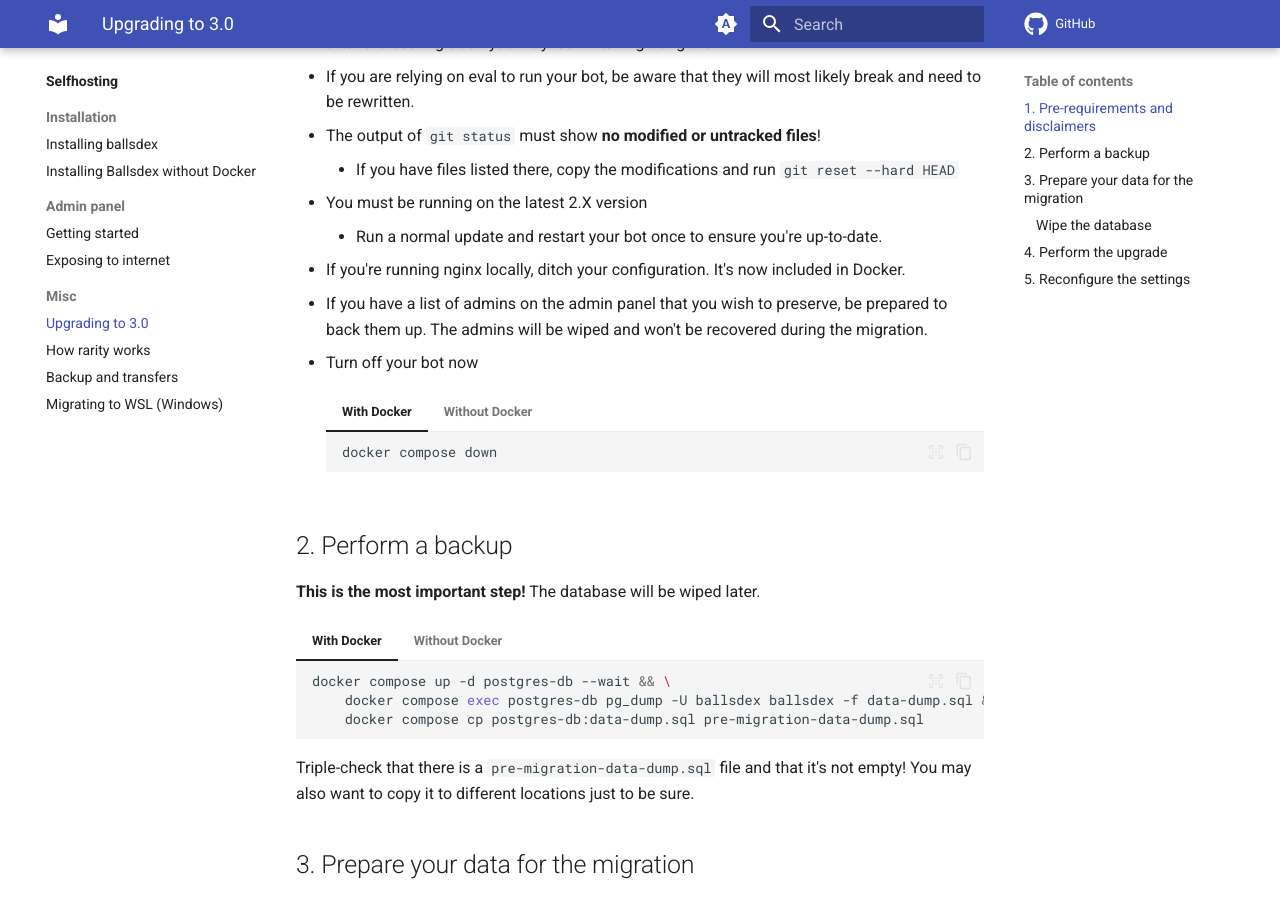
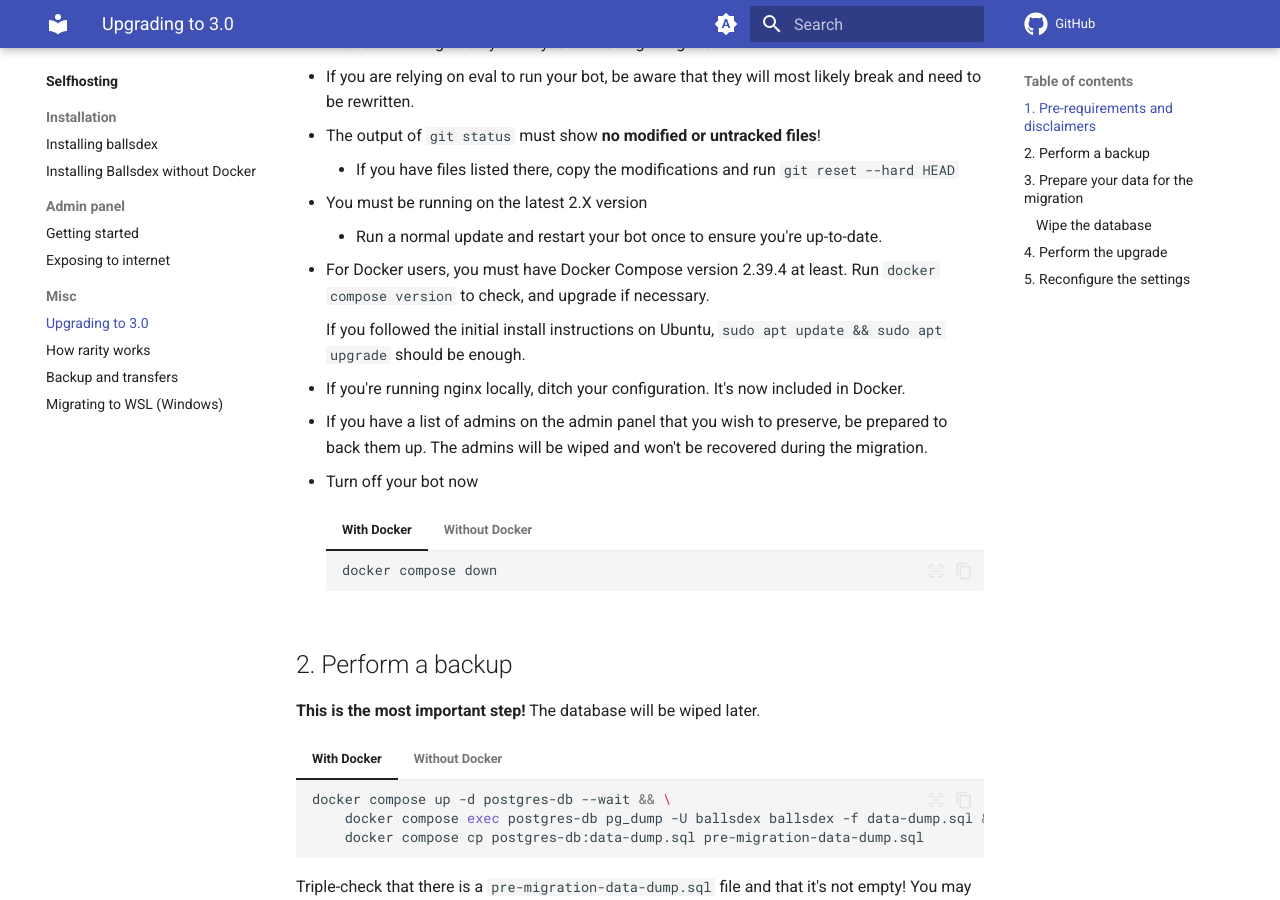
Before and after one commit to Ballsdex-Team/BallsDex-DiscordBot, an MkDocs documentation site: the page built from docs/selfhosting/misc/upgrading-to-3.0.md, in a window 1280 px wide and 900 px high, scrolled down 537 px. Built offline with MkDocs 1.6.1 and Material for MkDocs 9.7.7, drawn with Linux system fonts in a browser that asks for light colours; comment, search, counter and statistics services are not loaded.

Commit message:
docs: docker compose min version

```diff
--- a/docs/selfhosting/misc/upgrading-to-3.0.md
+++ b/docs/selfhosting/misc/upgrading-to-3.0.md
@@ -16,6 +16,12 @@
     - If you have files listed there, copy the modifications and run `git reset --hard HEAD`
 - You must be running on the latest 2.X version
     - Run a normal update and restart your bot once to ensure you're up-to-date.
+- For Docker users, you must have Docker Compose version 2.39.4 at least.
+  Run `docker compose version` to check, and upgrade if necessary.
+
+    If you followed the initial install instructions on Ubuntu,
+    `sudo apt update && sudo apt upgrade` should be enough.
+
 - If you're running nginx locally, ditch your configuration. It's now included in Docker.
 - If you have a list of admins on the admin panel that you wish to preserve, be prepared to back
   them up. The admins will be wiped and won't be recovered during the migration.
```
